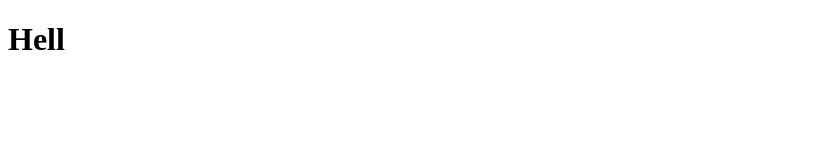
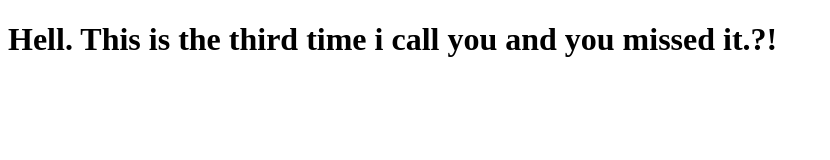
Before and after one commit to Priyarathi7/Angular, a plain HTML site: page index.html in a window 1280 px wide. Shown: the whole page, without its empty margins (0-830 px from the left). Drawn offline with Linux system fonts and the light colour scheme.

Commit message:
First file.

```diff
--- a/index.html
+++ b/index.html
@@ -5,6 +5,6 @@
     <title>Hello COursera</title>
   </head>
   <body>
-    <h1>Hell</h1>
+    <h1>Hell. This is the third time i call you and you missed it.?!</h1>
   </body>
 </html>
```
